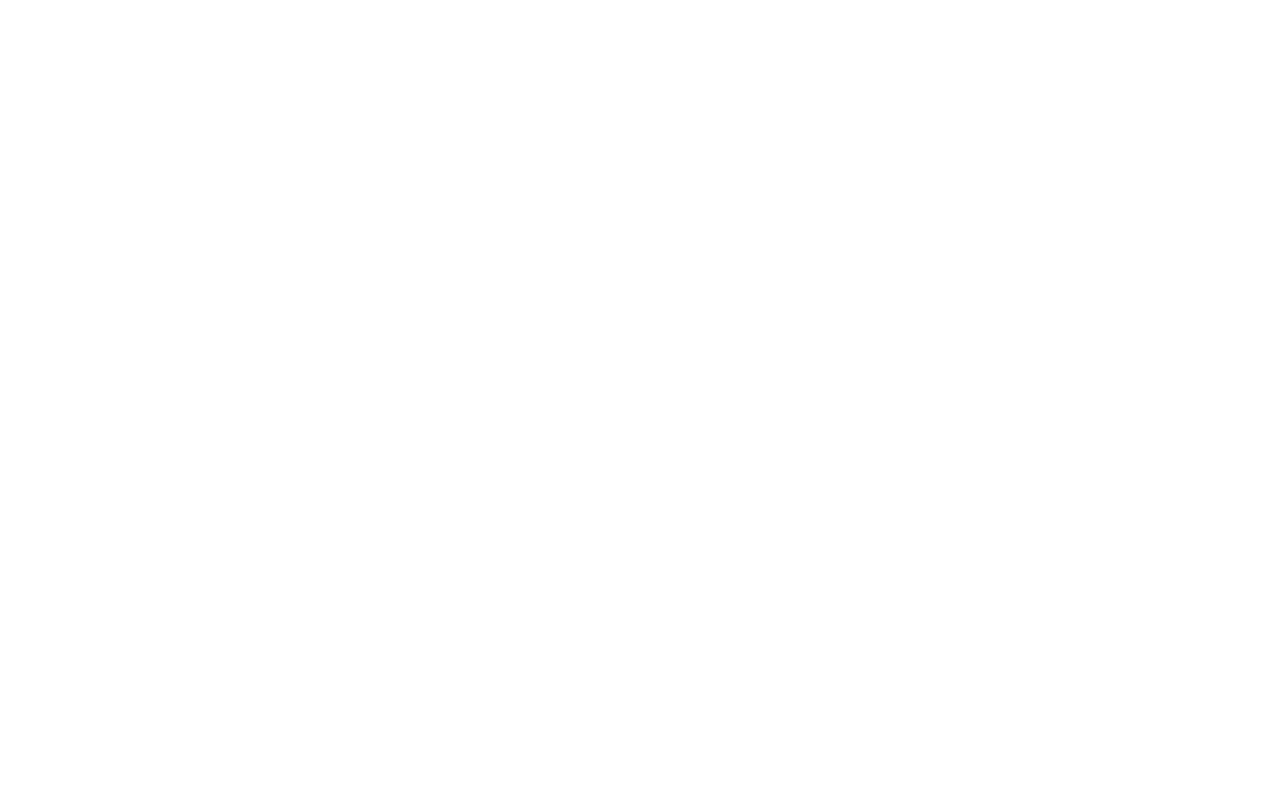
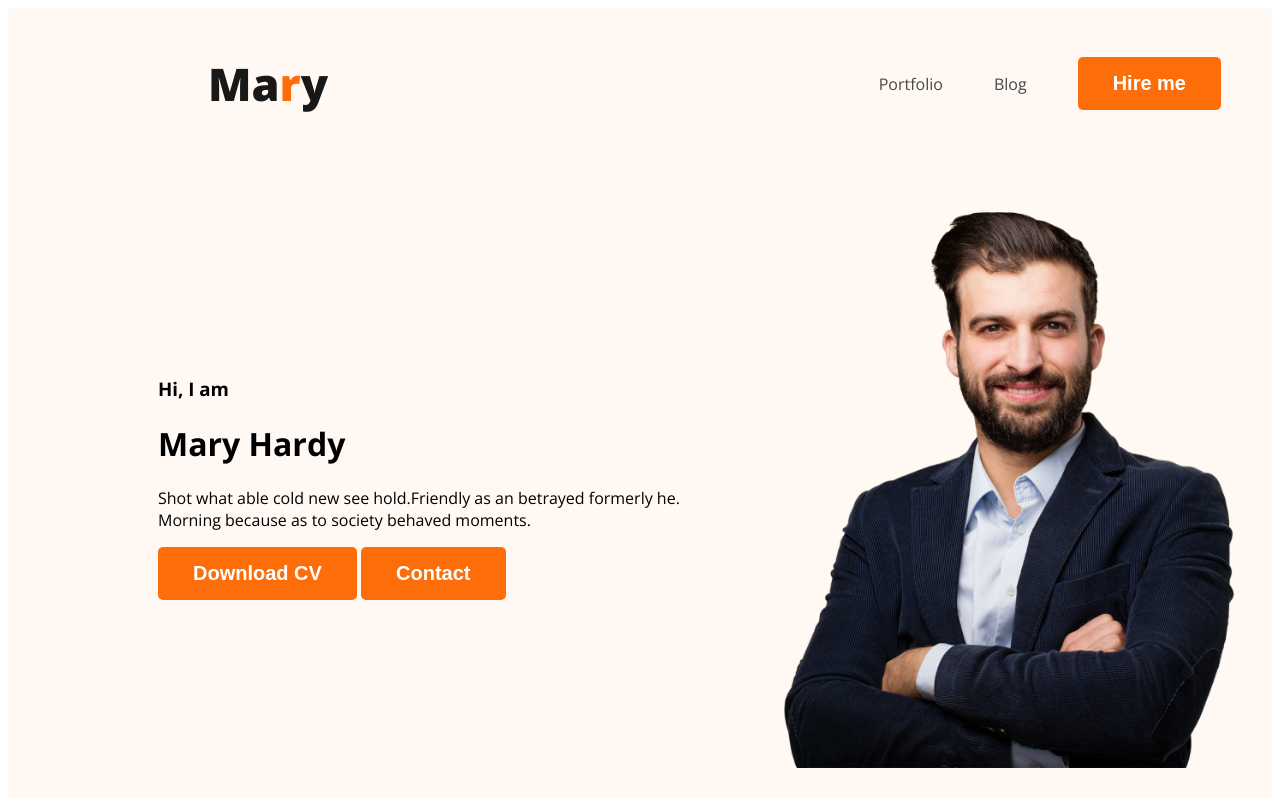
Before and after one commit to afrin100/developer-portfolio, a plain HTML site: page index.html in a window 1280 px wide. Drawn offline with nearby package versions, Linux system fonts and the light colour scheme.

Commit message:
added banner

```diff
--- a/index.html
+++ b/index.html
@@ -1,12 +1,36 @@
 <!DOCTYPE html>
 <html lang="en">
+
 <head>
     <meta charset="UTF-8">
     <meta name="viewport" content="width=device-width, initial-scale=1.0">
     <title>Developer Portfolio</title>
+    <link rel="stylesheet" href="styles/portfolio.css">
+    <link rel="preconnect" href="https://fonts.googleapis.com">
+    <link rel="preconnect" href="https://fonts.gstatic.com" crossorigin>
+    <link href="https://fonts.googleapis.com/css2?family=Open+Sans:wght@400;700;800&display=swap" rel="stylesheet">
 </head>
+
 <body>
-    <header>
+    <header class="header">
+        <nav>
+            <h3 class="nav-title">Ma<span class="text-primary">r</span>y</h3>
+            <ul>
+                <li><a href="">Portfolio</a></li>
+                <li><a href="">Blog</a></li>
+                <li><button class="btn-primary">Hire me</button></li>
+            </ul>
+        </nav>
+        <div class="banner">
+            <div class="profile-content">
+                <h3 class="banner-greeting">Hi, I  am</h3>
+                <h1 class="banner-title">Mary Hardy</h1>
+                <p>Shot what able cold new see hold.Friendly as an betrayed formerly he. Morning because as to society behaved moments.</p>
+                <button class="btn-primary">Download  CV</button>
+                <button class="btn-primary">Contact</button>
+            </div>
+            <img class="profile" src="images/hardy.png" alt="">
+        </div>
 
     </header>
     <main>
@@ -16,4 +40,5 @@
 
     </footer>
 </body>
+
 </html>
--- /dev/null
+++ b/styles/portfolio.css
@@ -0,0 +1,65 @@
+/* shared css */
+body {
+    font-family: 'Open Sans', sans-serif;
+}
+
+/* nav related styles */
+nav {
+    display: flex;
+    justify-content: space-between;
+    align-items: center;
+    padding-left: 200px;
+}
+
+.nav-title {
+    color: var(--dark-01, #181818);
+    font-size: 45px;
+    font-weight: 800;
+}
+
+.text-primary {
+    color: #FD6E0A;
+
+}
+
+.btn-primary {
+    border-radius: 5px;
+    background: #FD6E0A;
+    color: var(--white-color, #FFF);
+    border: 0;
+    font-size: 20px;
+    padding: 15px 35px;
+    font-weight: 700;
+
+}
+
+nav>ul {
+    display: flex;
+    align-items: center;
+}
+
+nav li {
+    list-style: none;
+    margin-right: 51px;
+}
+
+nav a {
+    text-decoration: none;
+    color: #474747;
+}
+
+/* header related style */
+.header {
+    background-color: #FFF8F3;
+}
+
+.banner {
+    padding: 30px 30px 30px 150px;
+    display: flex;
+    align-items: center;
+}
+
+.banner .profile{
+    width: 500px;
+
+}
```
